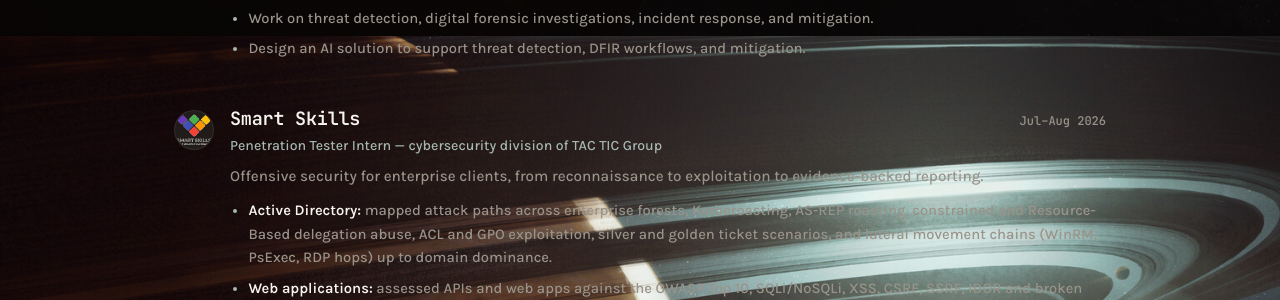
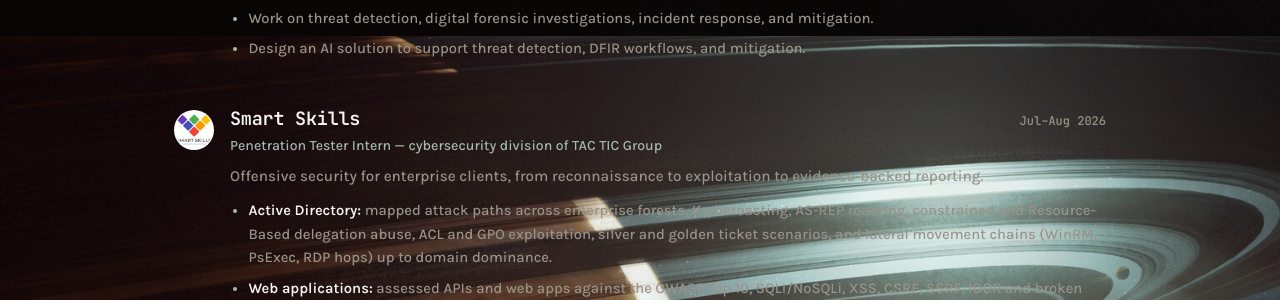
Before and after one commit to 0xZyyz/0xZyyz.github.io, a Jekyll site: the page built from index.html, in a window 1280 px wide. Shown: the part 864-1164 px from the top of the page. Built offline with Jekyll 4.4.1, drawn with Linux system fonts in a browser that asks for light colours.

Commit message:
Give Smart Skills logo a white background

```diff
--- a/index.html
+++ b/index.html
@@ -90,7 +90,7 @@ image: /assets/icons/og.png
       </article>
 
       <article class="exp">
-        <div class="exp__logo"><img src="{{ '/assets/logos/smartskills.png' | relative_url }}" alt="Smart Skills logo"></div>
+        <div class="exp__logo exp__logo--smartskills"><img src="{{ '/assets/logos/smartskills.png' | relative_url }}" alt="Smart Skills logo"></div>
         <div class="exp__body">
           <div class="exp__head">
             <div>
--- a/style.css
+++ b/style.css
@@ -963,7 +963,8 @@ body { padding-top: 42px; }
 
 .exp__body { flex: 1; min-width: 0; }
 
-.exp__logo--vamisec {
+.exp__logo--vamisec,
+.exp__logo--smartskills {
   background: #fff;
 }
 
```
